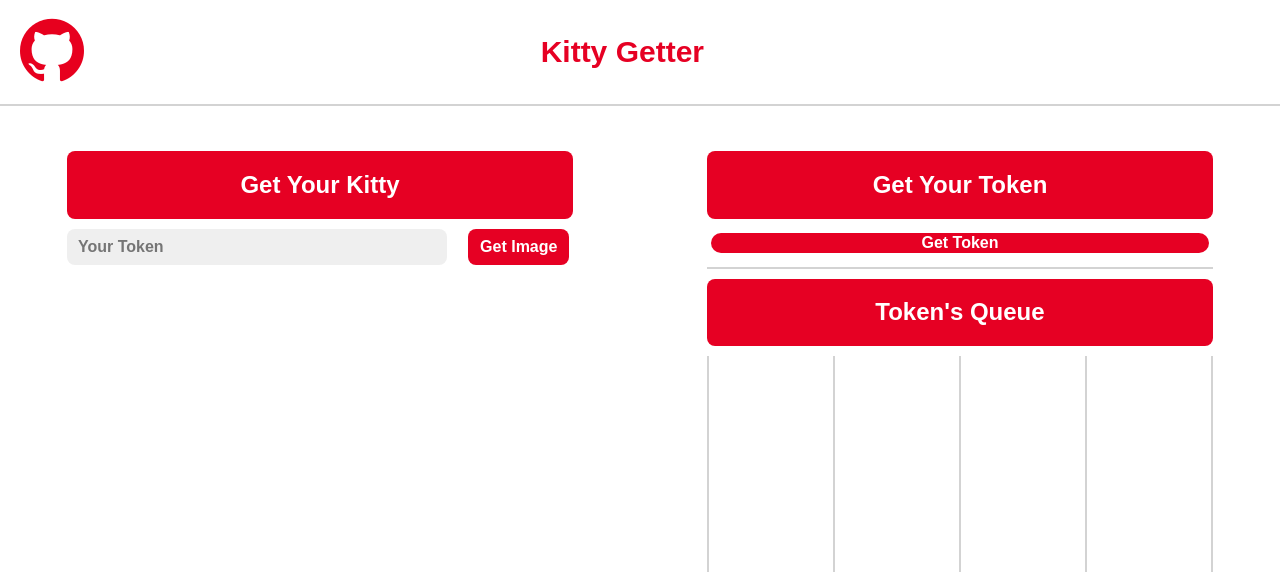
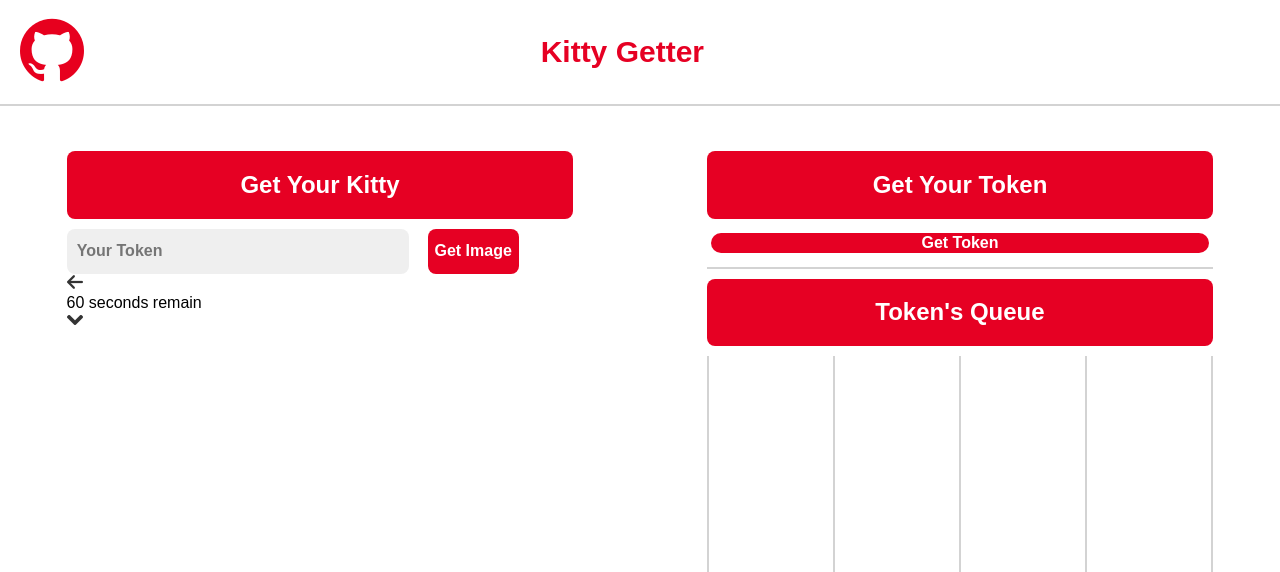
Before and after one commit to JuiceFV/Cats_Queue_Management_System, a Python web app: template application/templates/index.html in a window 1280 px wide. Shown: the top 572 px of the page. Run offline with Jinja, Linux system fonts and the light colour scheme; the template is opened without the code that fills it, so the values that code supplies are empty.

Commit message:
Added the image-toolbar

```diff
--- a/application/templates/index.html
+++ b/application/templates/index.html
@@ -28,6 +28,7 @@
 				<div class="part-title">
 					<h2>Get Your Kitty</h2>
 				</div>
+				<div style="width: 90%;">
 					<form id="check-token" method="post" action="/post-token">
 						<div id="token-input-field">
 							<input type="text" placeholder="Your Token" name="token-field" pattern="[A-Z]{1}[\d]{2}">
@@ -36,6 +37,20 @@
 							<input type="submit" value="Get Image">
 						</div>
 					</form>
+					<div id="image-toolbar">
+						<div class="return-button-box" style="margin-left: 0px;" onclick="returnBackImage()">
+							<img src="{{static('icons/back-arrow.png')}}">
+						</div>
+						<div id="seconds-representation-box">
+							60 seconds remain
+						</div>
+						<div id="download-button-box">
+							<a href="" download="Your kitty" target="_blank">
+								<img src="{{static('icons/download.png')}}">
+							</a>
+						</div>
+					</div>
+				</div>
 				<div id="image-box">
 					<img id="image" src="">
 					<div class="loader-wrapper">
@@ -117,7 +132,7 @@
 				</div>
 				<div id="show-token-content" style="display: none;">
 					<div id="return-button">
-						<div id="return-button-box" onclick="returnBack();">
+						<div class="return-button-box" onclick="returnBack();">
 							<img src="{{static('icons/back-arrow.png')}}">
 						</div>
 					</div>
```
Lines whose indentation alone changed are shown as unchanged.
